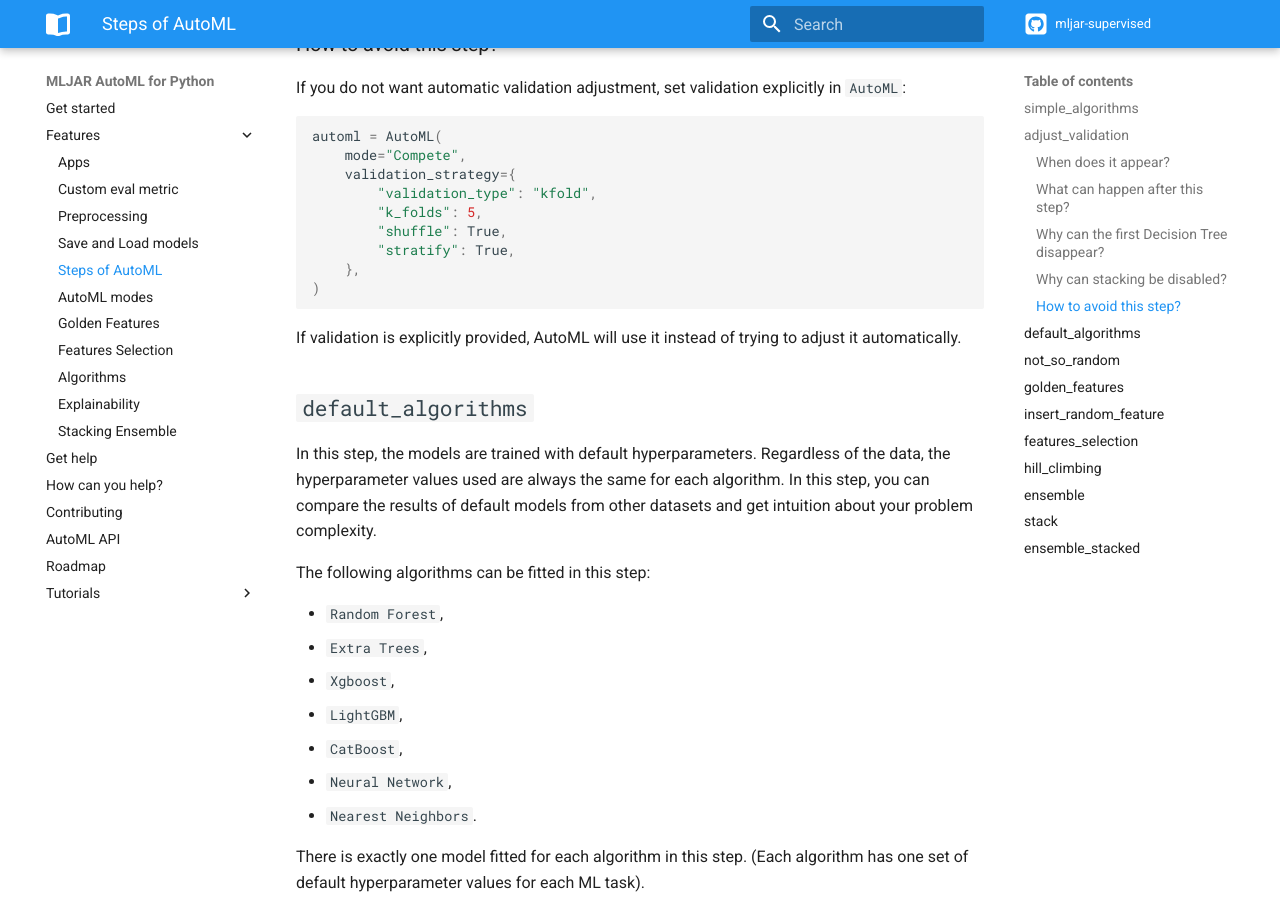
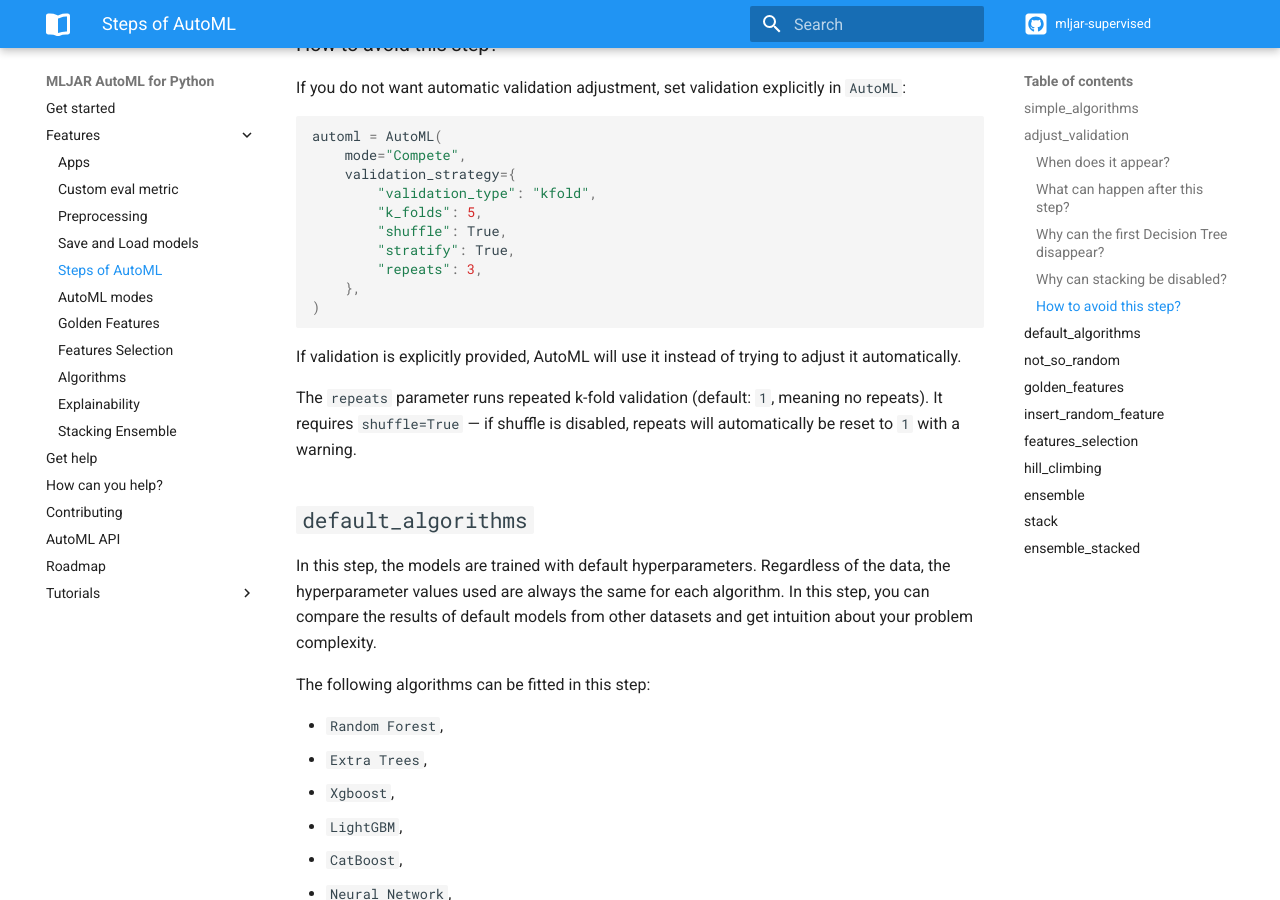
Before and after one commit to mljar/mljar-supervised, an MkDocs documentation site: the page built from docs/docs/features/automl.md, in a window 1280 px wide and 900 px high, scrolled down 2575 px. Built offline with MkDocs 1.6.1 and Material for MkDocs 9.7.7, drawn with Linux system fonts in a browser that asks for light colours; emoji names are drawn with the system emoji font; comment, search, counter and statistics services are not loaded.

Commit message:
Document repeats parameter for k-fold validation (fixes #540)

````diff
--- a/docs/docs/features/automl.md
+++ b/docs/docs/features/automl.md
@@ -92,11 +92,14 @@ automl = AutoML(
         "k_folds": 5,
         "shuffle": True,
         "stratify": True,
+        "repeats": 3,
     },
 )
 ```
 
 If validation is explicitly provided, AutoML will use it instead of trying to adjust it automatically.
+
+The `repeats` parameter runs repeated k-fold validation (default: `1`, meaning no repeats). It requires `shuffle=True` — if shuffle is disabled, repeats will automatically be reset to `1` with a warning.
 
 ## `default_algorithms`
 
````
